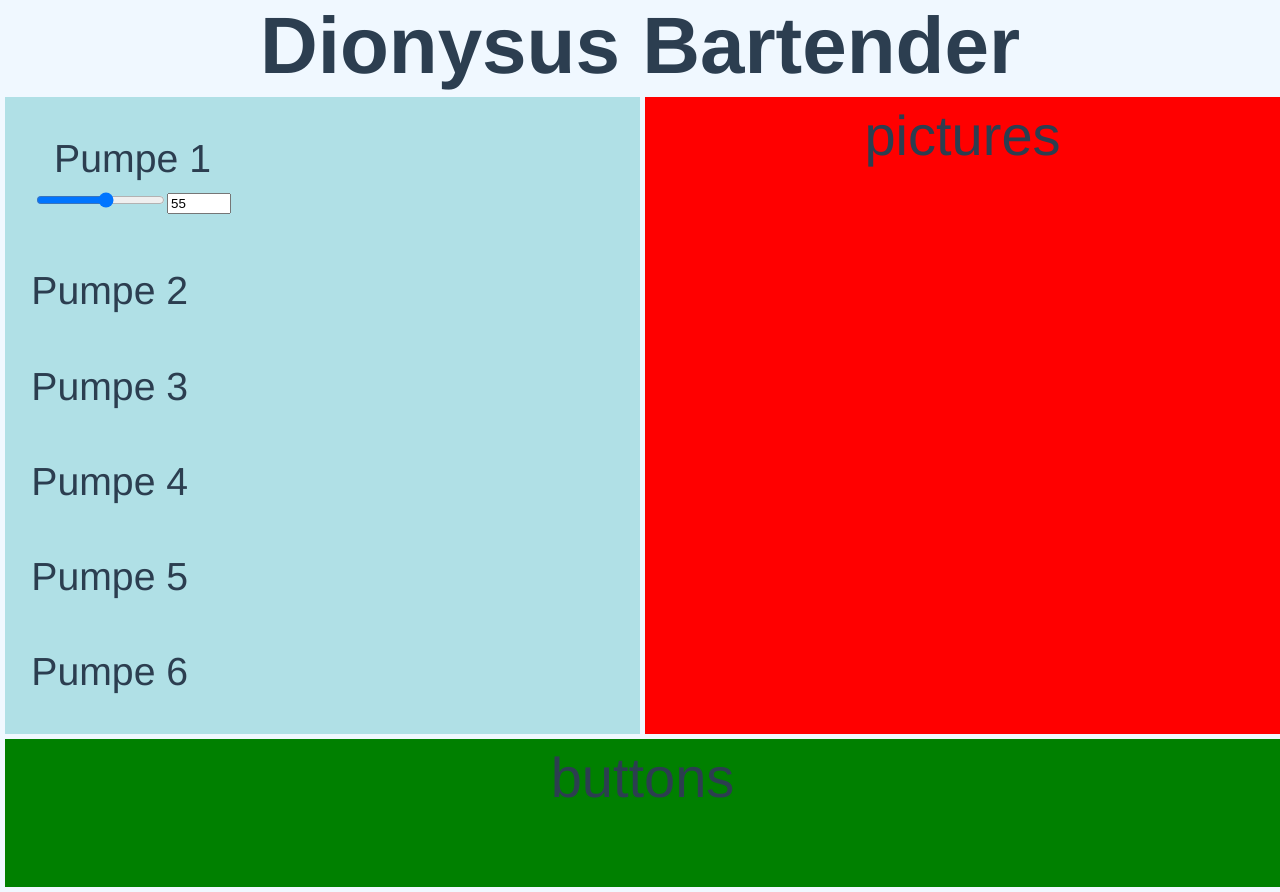
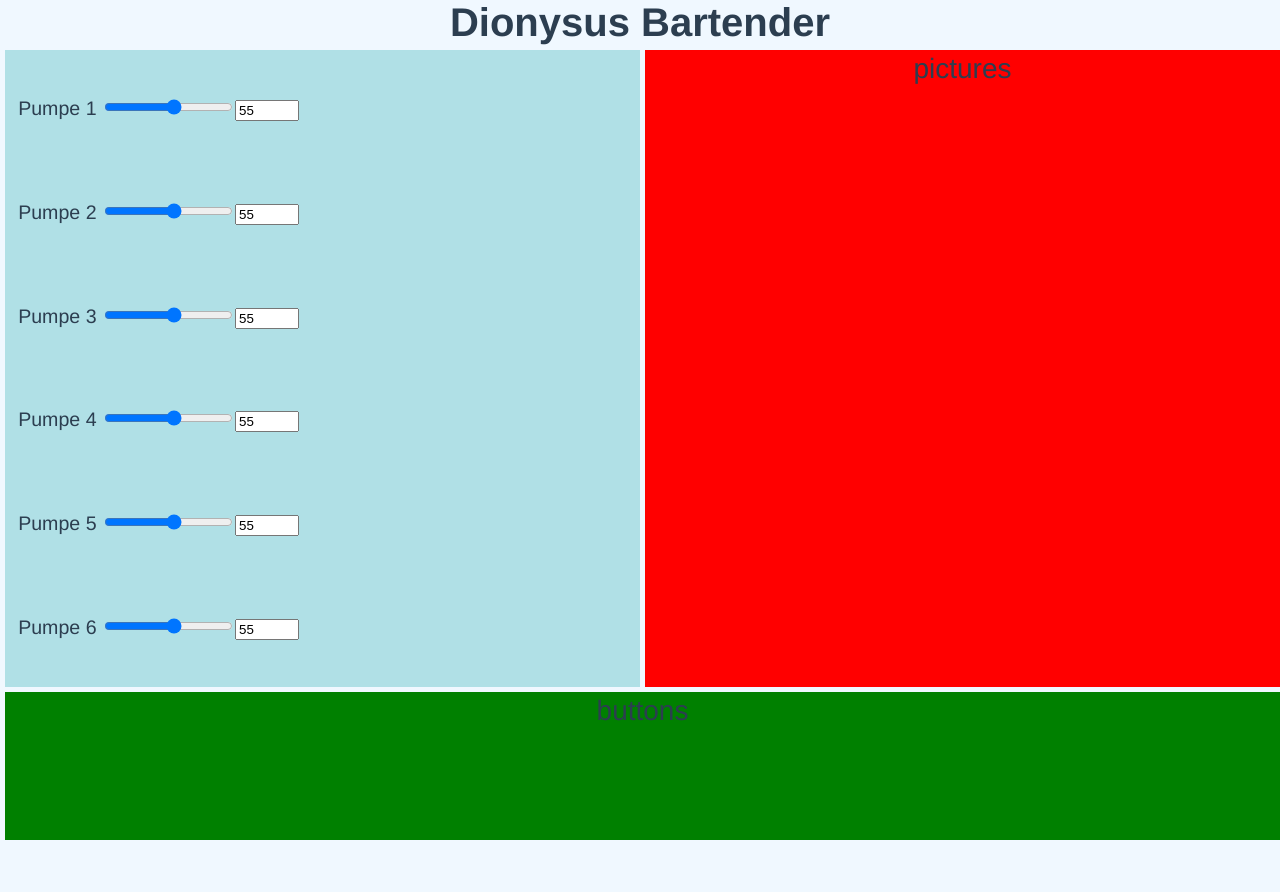
Before and after one commit to JonasReichhardt/dionysus-bartender, a Vue app in the folder webapp/: page / in a window 1280 px wide. After the commit the page ends 845 px from the top, so only its background shows below. Built offline with nearby package versions, Linux system fonts and the light colour scheme.

Commit message:
adding sliders and value field to all pumps

```diff
--- a/webapp/src/App.vue
+++ b/webapp/src/App.vue
@@ -10,20 +10,6 @@ export default {
   name: 'App',
   data(){
     return{
-      drinks:[
-        {
-          id: 0,
-          title: "Drink 0",
-          pump1val: 0,
-          pump2val: 0,
-          pump3val: 0,
-          pump4val: 0,
-          pump5val: 0,
-          pump6val: 0,
-        }
-      ],
-      pumps:[
-      ]
     }
   },
   components: {
@@ -34,7 +20,7 @@ export default {
 
 <style>
 html{
-  font-size: 10vh;
+  font-size: 5vh;
   -webkit-text-size-adjust: 100%;
 }
 body{
--- a/webapp/src/components/sliders.vue
+++ b/webapp/src/components/sliders.vue
@@ -1,16 +1,41 @@
 <template>
     <div id="slider-area-container">
     <div id="pump1">Pumpe 1
-      <div class="pump1-slider-area">
-        <input type="range" min="0" max="100" value="55" class="" id="range-slider-red">
-				<input  type="number" min="0" max="100" value="55" class="input-slider" id="slider-pump1">
-      </div>
+      <span class="pump1-slider-area">
+        <input type="range" min="0" max="100" value="55" class="" id="slider-pump1">
+				<input  type="number" min="0" max="100" value="55" class="input-slider" id="input-pump1">
+      </span>
     </div>
-    <div id="pump2">Pumpe 2</div>
-    <div id="pump3">Pumpe 3</div>
-    <div id="pump4">Pumpe 4</div>
-    <div id="pump5">Pumpe 5</div>
-    <div id="pump6">Pumpe 6</div>
+    <div id="pump2">Pumpe 2
+      <span class="pump2-slider-area">
+        <input type="range" min="0" max="100" value="55" class="" id="slider-pump2">
+				<input  type="number" min="0" max="100" value="55" class="input-slider" id="input-pump2">
+      </span>
+    </div>
+    <div id="pump3">Pumpe 3
+      <span class="pump3-slider-area">
+        <input type="range" min="0" max="100" value="55" class="" id="slider-pump3">
+				<input  type="number" min="0" max="100" value="55" class="input-slider" id="input-pump3">
+      </span>
+    </div>
+    <div id="pump4">Pumpe 4
+      <span class="pump4-slider-area">
+        <input type="range" min="0" max="100" value="55" class="" id="slider-pump4">
+				<input  type="number" min="0" max="100" value="55" class="input-slider" id="input-pump4">
+      </span>
+    </div>
+    <div id="pump5">Pumpe 5
+      <span class="pump5-slider-area">
+        <input type="range" min="0" max="100" value="55" class="" id="slider-pump5">
+				<input  type="number" min="0" max="100" value="55" class="input-slider" id="input-pump5">
+      </span>
+    </div>
+    <div id="pump6">Pumpe 6
+      <span class="pump6-slider-area">
+        <input type="range" min="0" max="100" value="55" class="" id="slider-pump6">
+				<input  type="number" min="0" max="100" value="55" class="input-slider" id="input-pump6">
+      </span>
+    </div>
   </div>
 </template>
 
@@ -32,6 +57,7 @@ export default{
   align-items: flex-start;
   padding: 0.4em;
   gap: 0.3em;
+  flex: 1 1 auto;
   flex-wrap: wrap;
 }
 
```
